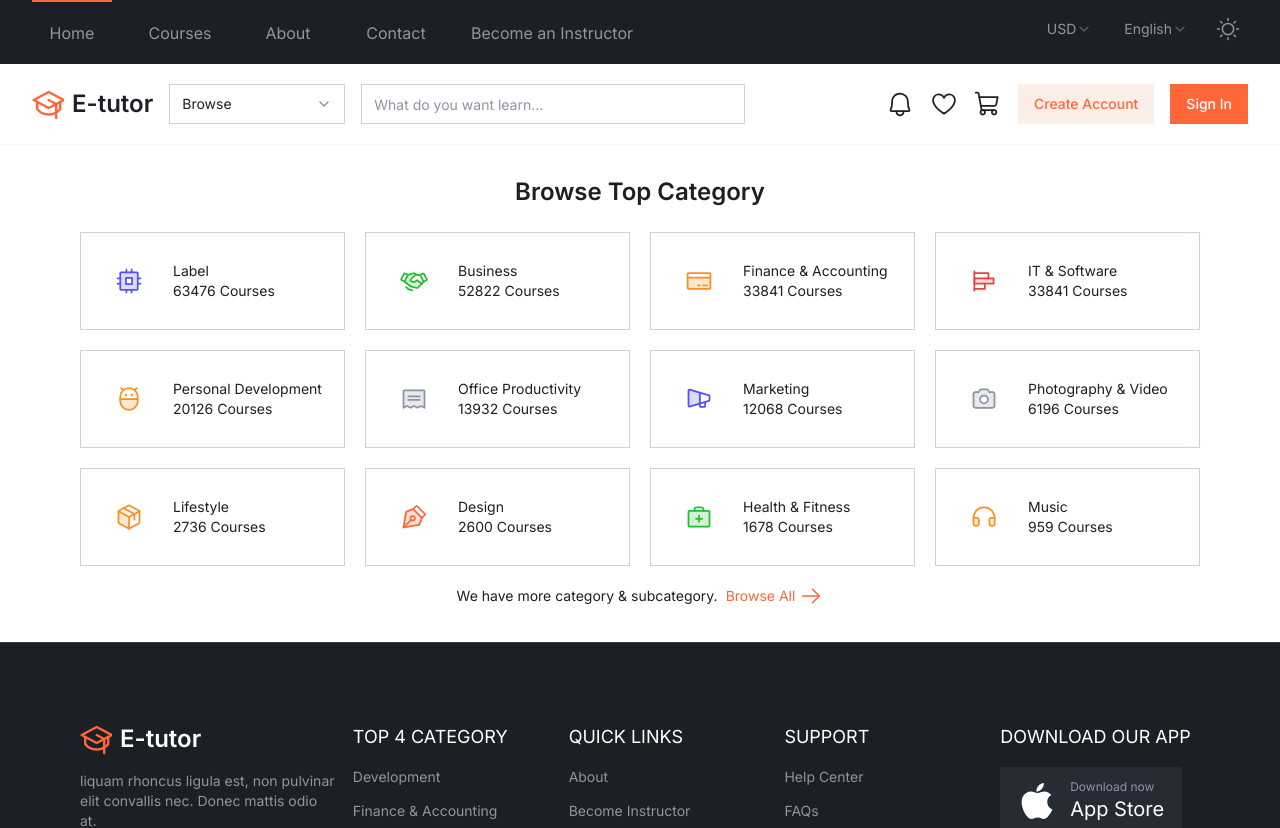
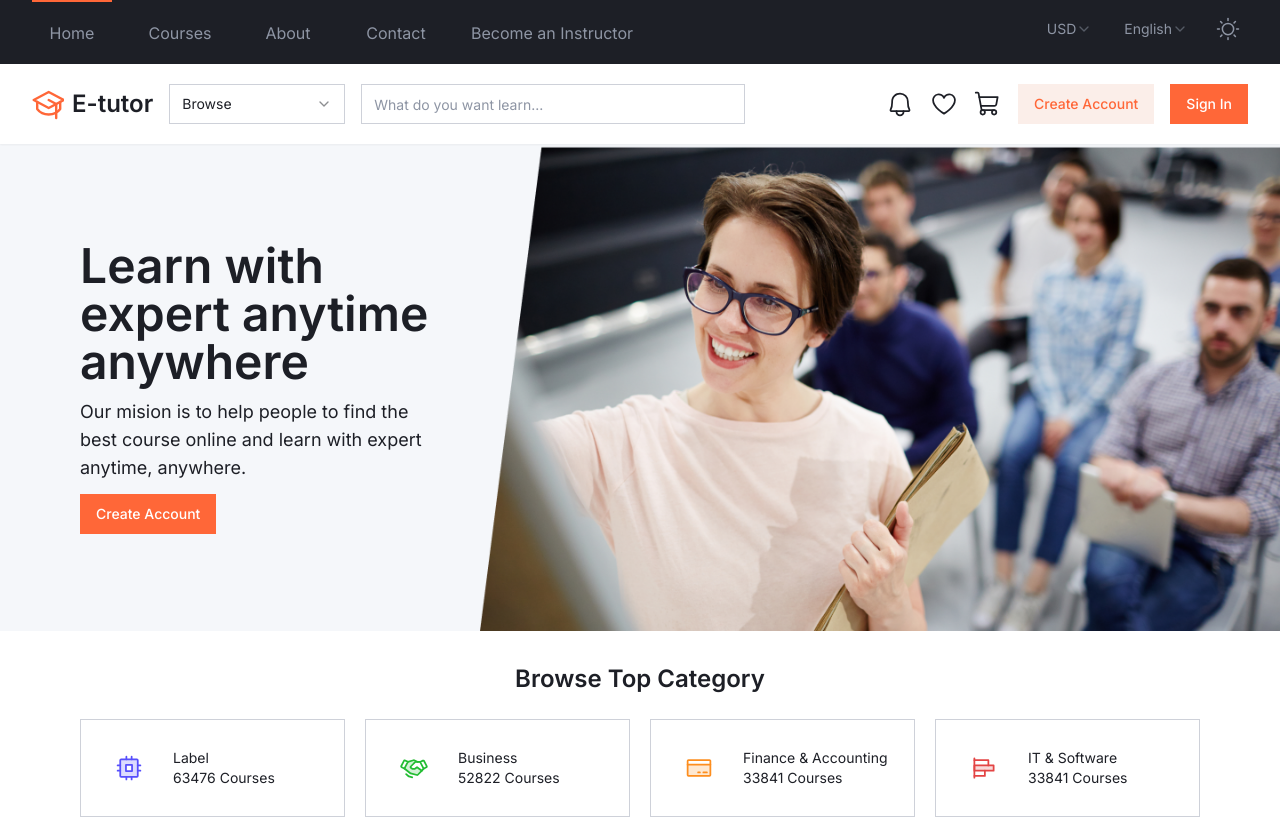
Before and after one commit to lmsGenie/lms-app, a Next.js app: page / in a window 1280 px wide. Shown: the top 828 px of the page. Built offline with nearby package versions, Linux system fonts and the light colour scheme.

Commit message:
feat(page.tsx): added hero section to home page

```diff
--- a/src/app/page.tsx
+++ b/src/app/page.tsx
@@ -1,13 +1,37 @@
+import Image from "next/image";
 import Link from "next/link";
 import { categories } from "@/sampledata";
 
+import { Button } from "@/components/ui/button";
 import Icon from "@/components/icon/Icon";
+
+import bannerImage from "../assets/hero.png";
 
 export default function Home() {
   return (
     <main>
+      {/* hero section */}
+      <section className="mb-4 flex gap-6 bg-gray-50 py-5 pl-10 md:mb-6 md:gap-8 md:py-0 md:pl-16 lg:mb-8 lg:gap-10 lg:pl-20">
+        <div className="flex flex-col justify-center gap-3">
+          <h1 className="text-2xl font-semibold sm:text-3xl md:text-4xl lg:text-5xl">
+            Learn with expert anytime anywhere
+          </h1>
+          <p className="md:text-md text-sm lg:text-lg">
+            Our mision is to help people to find the best course online and
+            learn with expert anytime, anywhere.
+          </p>
+          <Button className="w-fit">Create Account</Button>
+        </div>
+
+        <Image
+          className="hidden md:block md:w-[700px] lg:w-[800px]"
+          src={bannerImage}
+          alt="banner image"
+        />
+      </section>
+
       {/* top categories section */}
-      <section className="my-4 mt-4 px-10 md:my-6 md:mt-6 md:px-16 lg:my-8 lg:mt-8 lg:px-20">
+      <section className="my-4 px-10 md:my-6 md:px-16 lg:my-8 lg:px-20">
         <h1 className="my-4 text-center text-lg font-semibold md:my-5 md:text-xl lg:my-6 lg:text-2xl">
           Browse Top Category
         </h1>
```
Also changed, not shown: src/assets/hero.png (added).
